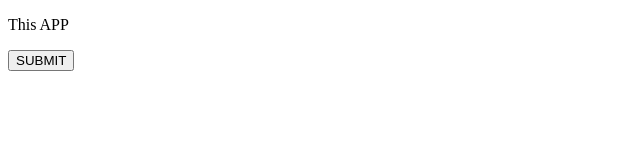
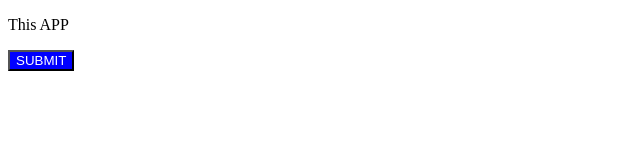
Before and after one commit to gund12/git-test, a plain HTML site: page index.html in a window 1280 px wide. Shown: the whole page, without its empty margins (0-640 px from the left). Drawn offline with Linux system fonts and the light colour scheme.

Commit message:
update index.html file

```diff
--- a/index.css
+++ b/index.css
@@ -2,5 +2,3 @@ button {
     background-color: blue;
     color: white;
 }
-
-git add .
--- a/index.html
+++ b/index.html
@@ -5,6 +5,8 @@
     <meta http-equiv="X-UA-Compatible" content="IE=edge">
     <meta name="viewport" content="width=device-width, initial-scale=1.0">
     <title>Document</title>
+    <link rel="stylesheet" href="index.css">
+    <link rel="stylesheet" href="index2.css">
 </head>
 <body>
     <p>This APP</p>
```
